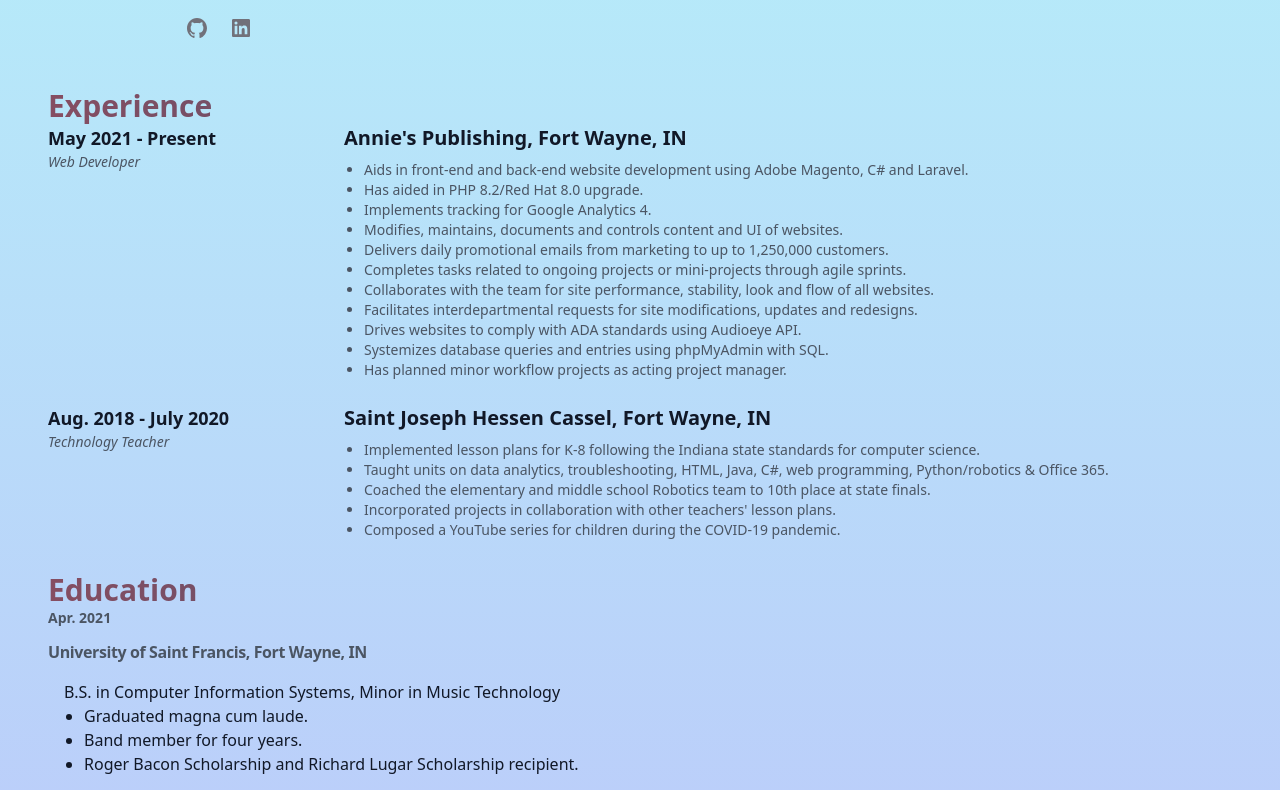
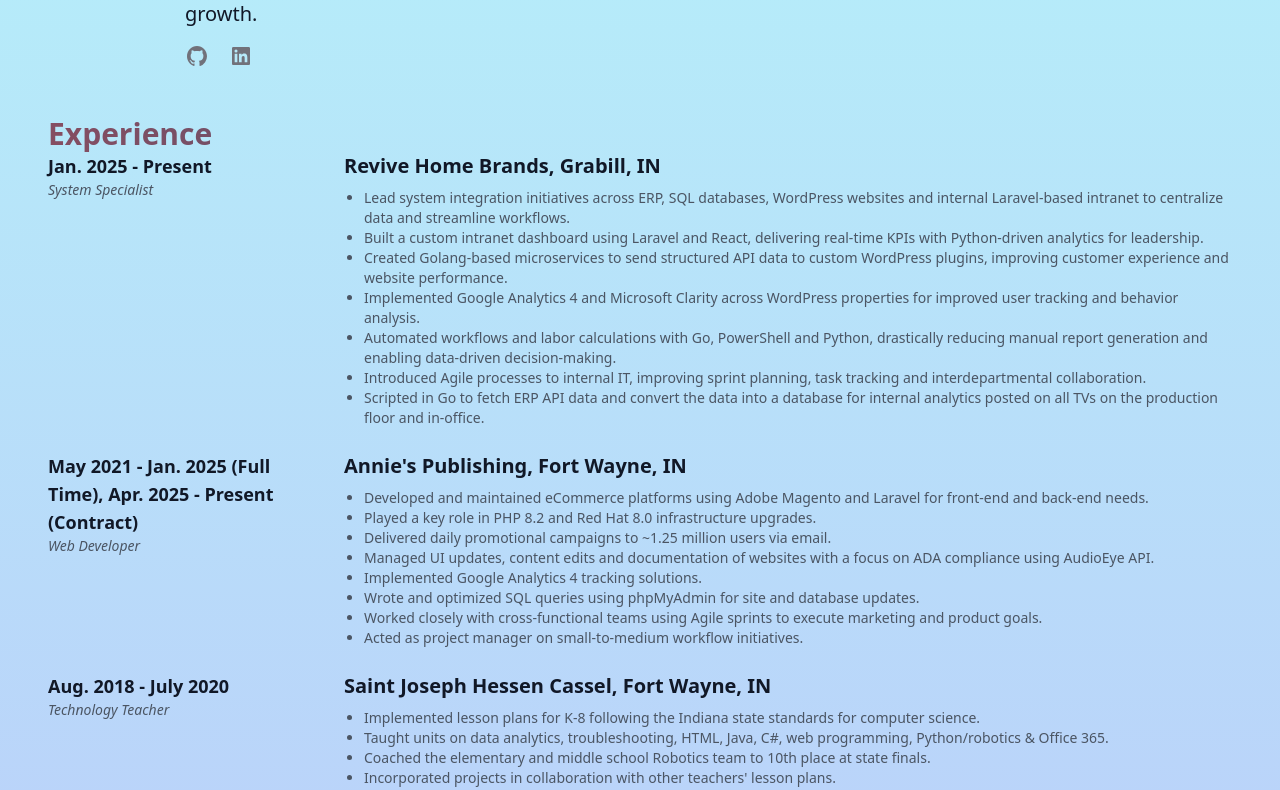
Before and after one commit to phoenixkeiner/phoenix-keiner-resume, a React (Create React App) app: page / in a window 1280 px wide. Shown: the part 564-1354 px from the top of the page. Built offline with nearby package versions, Linux system fonts and the light colour scheme.

Commit message:
fixed error messages and added revive and contract work experience

```diff
--- a/src/components/data.jsx
+++ b/src/components/data.jsx
@@ -1,21 +1,31 @@
-// Experience data
 export const experiences = [
     {
-      date: "May 2021 - Present",
+      date: "Jan. 2025 - Present",
+      role: "System Specialist",
+      company: "Revive Home Brands, Grabill, IN",
+      responsibilities: [
+        "Lead system integration initiatives across ERP, SQL databases, WordPress websites and internal Laravel-based intranet to centralize data and streamline workflows.",
+        "Built a custom intranet dashboard using Laravel and React, delivering real-time KPIs with Python-driven analytics for leadership.",
+        "Created Golang-based microservices to send structured API data to custom WordPress plugins, improving customer experience and website performance.",
+        "Implemented Google Analytics 4 and Microsoft Clarity across WordPress properties for improved user tracking and behavior analysis.",
+        "Automated workflows and labor calculations with Go, PowerShell and Python, drastically reducing manual report generation and enabling data-driven decision-making.",
+        "Introduced Agile processes to internal IT, improving sprint planning, task tracking and interdepartmental collaboration.",
+        "Scripted in Go to fetch ERP API data and convert the data into a database for internal analytics posted on all TVs on the production floor and in-office."
+      ]
+    },
+    {
+      date: "May 2021 - Jan. 2025 (Full Time), Apr. 2025 - Present (Contract)",
       role: "Web Developer",
       company: "Annie's Publishing, Fort Wayne, IN",
       responsibilities: [
-        "Aids in front-end and back-end website development using Adobe Magento, C# and Laravel.",
-        "Has aided in PHP 8.2/Red Hat 8.0 upgrade.",
-        "Implements tracking for Google Analytics 4.",
-        "Modifies, maintains, documents and controls content and UI of websites.",
-        "Delivers daily promotional emails from marketing to up to 1,250,000 customers.",
-        "Completes tasks related to ongoing projects or mini-projects through agile sprints.",
-        "Collaborates with the team for site performance, stability, look and flow of all websites.",
-        "Facilitates interdepartmental requests for site modifications, updates and redesigns.",
-        "Drives websites to comply with ADA standards using Audioeye API.",
-        "Systemizes database queries and entries using phpMyAdmin with SQL.",
-        "Has planned minor workflow projects as acting project manager."
+        "Developed and maintained eCommerce platforms using Adobe Magento and Laravel for front-end and back-end needs.",
+        "Played a key role in PHP 8.2 and Red Hat 8.0 infrastructure upgrades.",
+        "Delivered daily promotional campaigns to ~1.25 million users via email.",
+        "Managed UI updates, content edits and documentation of websites with a focus on ADA compliance using AudioEye API.",
+        "Implemented Google Analytics 4 tracking solutions.",
+        "Wrote and optimized SQL queries using phpMyAdmin for site and database updates.",
+        "Worked closely with cross-functional teams using Agile sprints to execute marketing and product goals.",
+        "Acted as project manager on small-to-medium workflow initiatives."
       ]
     },
     {
@@ -32,7 +42,6 @@
     }
   ];
 
-  // Education data
   export const education = [
     {
       date: "Apr. 2021",
@@ -46,7 +55,6 @@
     }
   ];
 
-  // Qualifications data
   export const qualifications = [
     "Certificate in Data Analytics from Stanford.",
     "Google Data Analytics Professional Certificate.",
@@ -54,7 +62,6 @@
     "Dedicated mixed martial artist."
   ];
 
-  // Projects data
   export const projects = [
     {
       title: "Technology Upgrade Project",
@@ -62,18 +69,16 @@
     },
     {
       title: "Tag Manager and Google Analytics Projects",
-      description: "Played a pivotal role in the migration of hard-coded JavaScript tags and tracking pixels to Google Tag Manager, thereby modernizing the company’s tagging infrastructure. Building on this foundation, I spearheaded the transition from Google Analytics Universal to GA4 ahead of the deprecation of UA. This initiative involved establishing distinct development and production environments to prevent data contamination and utilizing Google Tag Manager’s environment features to ensure accurate traffic routing to the appropriate GA4 accounts."
+      description: "Played a pivotal role in the migration of hard-coded JavaScript tags and tracking pixels to Google Tag Manager, thereby modernizing the company's tagging infrastructure. Building on this foundation, I spearheaded the transition from Google Analytics Universal to GA4 ahead of the deprecation of UA. This initiative involved establishing distinct development and production environments to prevent data contamination and utilizing Google Tag Manager's environment features to ensure accurate traffic routing to the appropriate GA4 accounts."
     }
   ];
 
-  // Personal information data
   export const personalInfo = {
     name: "Phoenix Keiner",
     email: "keinerphoenix@gmail.com",
-    description: "Phoenix Keiner is a skilled web developer based in Fort Wayne, IN, with a strong foundation in both front-end and back-end development. Currently employed at Annie's Publishing, he specializes in using technologies like Adobe Magento, C# and Laravel to enhance user experiences on a large scale. With a proven track record of successful system upgrades, including transitioning to PHP 8.2 and Red Hat 8.0, he effectively addresses complex technical challenges. Phoenix also plays a key role in implementing tracking for Google Analytics 4, ensuring data accuracy and compliance with ADA standards through the use of the Audioeye API. His experience extends beyond coding; he adeptly manages interdepartmental requests and collaborates with teams to optimize website performance. A former technology teacher, he integrates educational principles into his development work, fostering a collaborative environment. With certifications in Data Analytics and a passion for mixed martial arts, Phoenix combines technical expertise with a commitment to continuous learning and growth."
+    description: "Phoenix Keiner is a skilled web developer and system specialist based in Fort Wayne, IN, with a strong foundation in both front-end and back-end development. Currently employed at Revive Home Brands, he specializes in system integration across ERP, SQL databases, WordPress and Laravel platforms while building custom solutions with Go, Python and React. With expertise in technologies like Adobe Magento, C# and Laravel, Phoenix effectively addresses complex technical challenges including PHP 8.2 and Red Hat 8.0 infrastructure upgrades. He plays a key role in implementing analytics solutions with Google Analytics 4 and Microsoft Clarity, while automating workflows to enable data-driven decision-making. His experience extends beyond coding; he adeptly manages system integration projects, introduces Agile processes and collaborates with teams to optimize performance. A former technology teacher, he integrates educational principles into his development work, fostering a collaborative environment. With certifications in Data Analytics and a passion for mixed martial arts, Phoenix combines technical expertise with a commitment to continuous learning and growth."
   };
 
-  // Social links data
   export const socials = [
     { icon: 'GitHubIcon', url: 'https://github.com/phoenixkeiner' }
   ];
--- a/src/components/functions.jsx
+++ b/src/components/functions.jsx
@@ -51,17 +51,18 @@
   const [isVisible, setIsVisible] = useState(false);
 
   useEffect(() => {
+    const element = ref.current;
     const observer = new IntersectionObserver(
       ([entry]) => {
         setIsVisible(entry.isIntersecting);
       },
       { threshold: 0.1 }
     );
-    if (ref.current) {
-      observer.observe(ref.current);
+    if (element) {
+      observer.observe(element);
     }
     return () => {
-      if (ref.current) observer.unobserve(ref.current);
+      if (element) observer.unobserve(element);
     };
   }, []);
 
```
Also changed, not shown: 2 other files (tests, documents, lock files or other folders).
